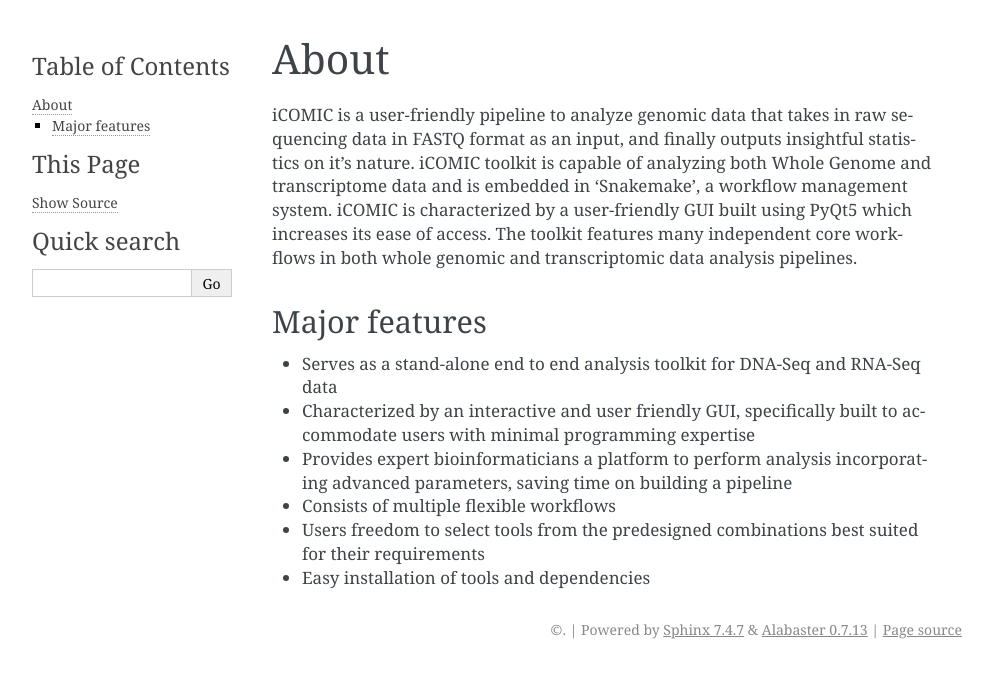
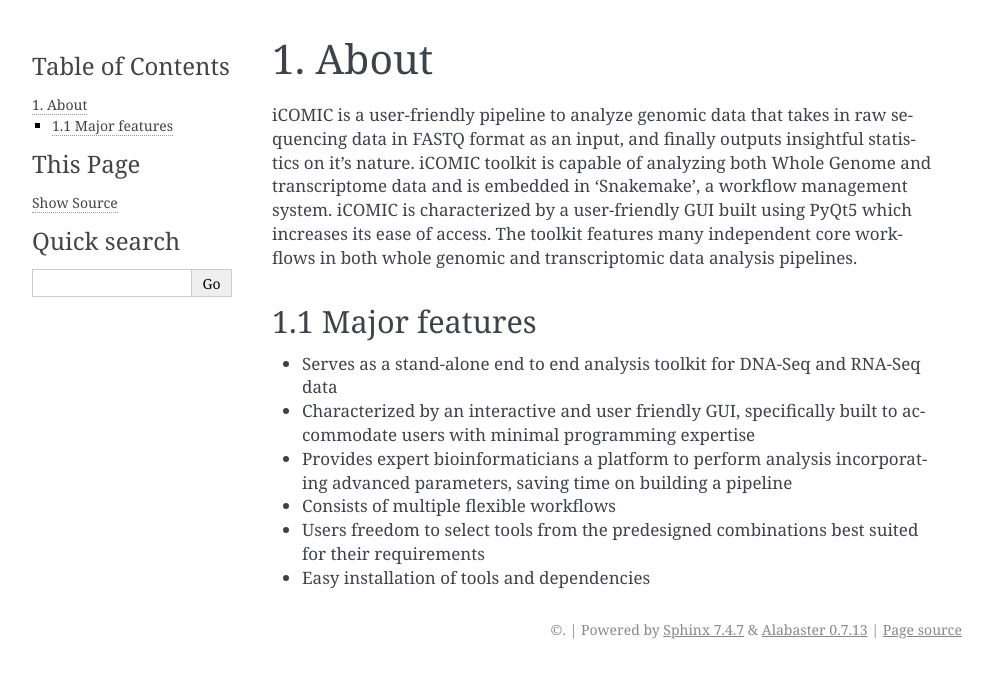
Before and after one commit to anjanaanilkumar1289/iCOMIC_doc, a Sphinx documentation site: the page built from docs/about.md, in a window 1280 px wide. Shown: the top 678 px of the page, without its empty margins (148-1141 px from the left). Built offline with Sphinx 7.4.7, drawn with Linux system fonts in a browser that asks for light colours.

Commit message:
Update about.md

```diff
--- a/docs/about.md
+++ b/docs/about.md
@@ -1,7 +1,7 @@
-## About
+## 1. About
 iCOMIC is a user-friendly pipeline to analyze genomic data that takes in raw sequencing data in FASTQ format as an input, and finally outputs insightful statistics on it’s nature. iCOMIC toolkit is capable of analyzing both Whole Genome and transcriptome data and is embedded in ‘Snakemake’, a workflow management system. iCOMIC is characterized by a user-friendly GUI built using PyQt5 which increases its ease of access. The toolkit features many independent core workflows in both whole genomic and transcriptomic data analysis pipelines.
 
-#### Major features
+#### 1.1 Major features
 
  -    Serves as a stand-alone end to end analysis toolkit for DNA-Seq and RNA-Seq data
 
```
